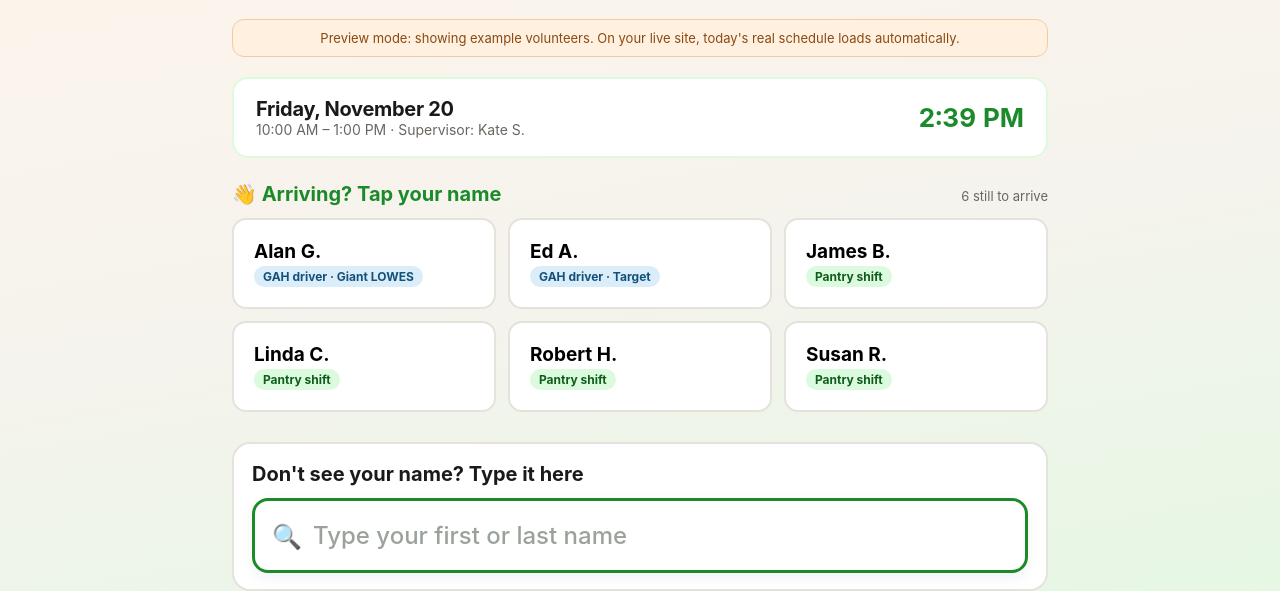
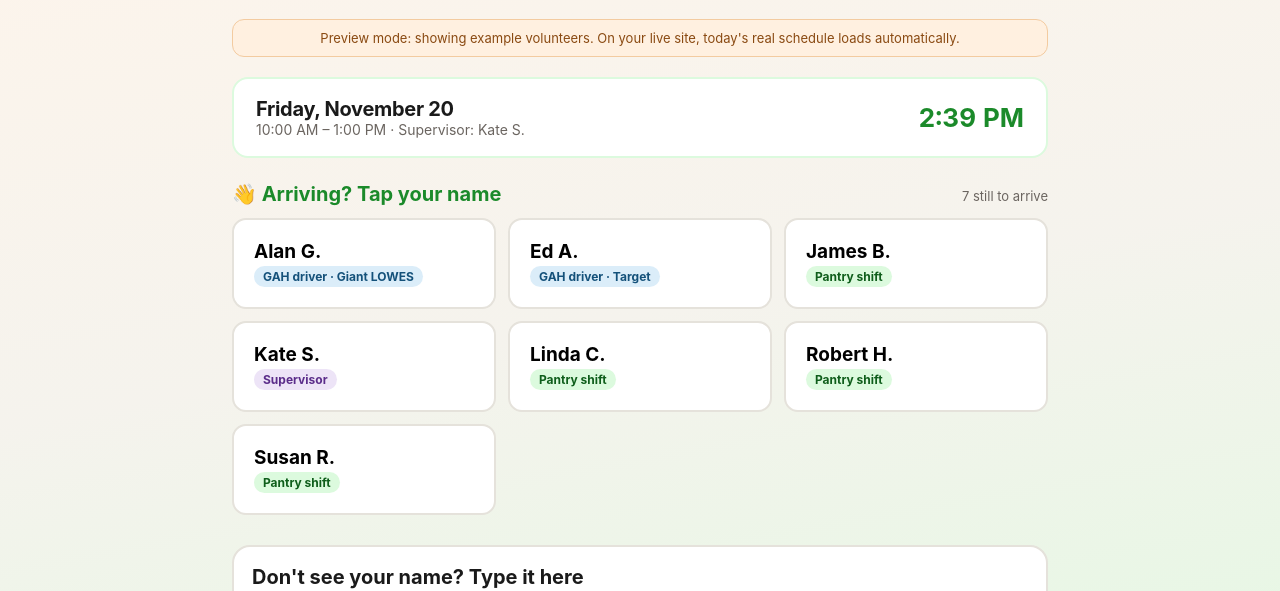
Before and after one commit to christiegera/qfp, a plain HTML site: page checkin.html in a window 1280 px wide. Shown: the part 211-802 px from the top of the page. Drawn offline with Linux system fonts and the light colour scheme; no server answers.

Commit message:
Update checkin.html

```diff
--- a/checkin.html
+++ b/checkin.html
@@ -65,6 +65,7 @@
   .namebtn .tick{font-size:13px;font-weight:700;color:var(--green);}
   .rtag{display:inline-block;font-size:12px;font-weight:700;padding:3px 9px;border-radius:100px;}
   .rtag.pantry{background:var(--green-pale);color:#0f5e1b;}
+  .rtag.sup{background:#EDE4F7;color:#5b2d8a;}
   .rtag.gah{background:var(--blue-pale);color:#14517a;}
   .rtag.packer{background:var(--orange-pale);color:#8a4a12;}
   .rtag.freezer{background:#e3eefc;color:#1d4e89;}
@@ -423,6 +424,16 @@
     out = out.concat(freezerToday());
     // 5) Weekly helpers (Holiday Donation Station, GAH helpers)
     out = out.concat(helpersToday());
+    // 6) Today's shift supervisor (Supervisors tab). Added last so that if they also signed up, the Supervisor tag wins.
+    var wd=now0.getDay();
+    if(wd!==0&&wd!==6){
+      var dn=dayName(now0), wk=weekNum(now0);
+      for(var s=1;s<supervisorsData.length;s++){ var sr=supervisorsData[s];
+        if(sr[0]!==dn && sr[0]!==wk+' '+dn) continue;
+        var sn=String(sr[2]||'').trim(); if(!sn||/^(tbd|na|n\/a)$/i.test(sn)) break;
+        out.push(fillPerson({ id:'sup'+s, scheduled:true, role:'Supervisor', rc:'sup', how:'scheduled' }, sn, sr[4], sr[3]));
+        break; }
+    }
     // Same person listed twice (e.g. a leftover shift sign-up + Freezer): keep one button, using the later role
     var seen={};
     for(var j=out.length-1;j>=0;j--){ var u=uid(out[j]); if(seen[u]) out.splice(j,1); else seen[u]=1; }
```
